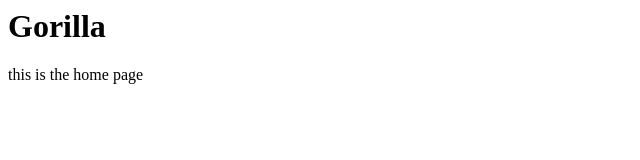
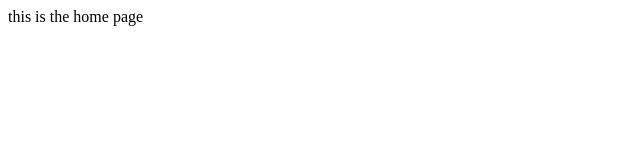
Before and after one commit to vancouverwill/accountingApp, a plain HTML site: page index.html in a window 1280 px wide. Shown: the whole page, without its empty margins (0-640 px from the left). Drawn offline with Linux system fonts and the light colour scheme.

Commit message:
Update index.html

```diff
--- a/index.html
+++ b/index.html
@@ -1,2 +1 @@
-<h1>Gorilla</h1>
 <p>this is the home page</p>
```
